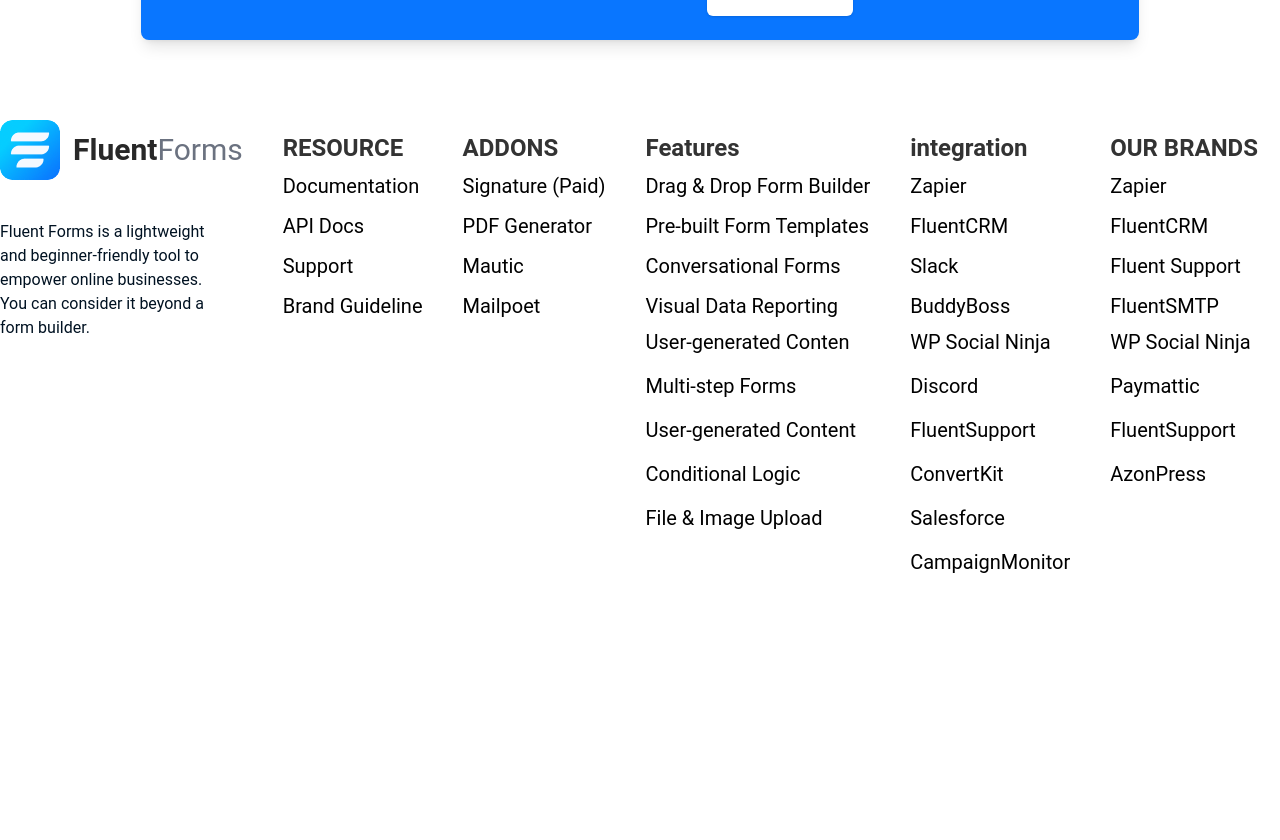
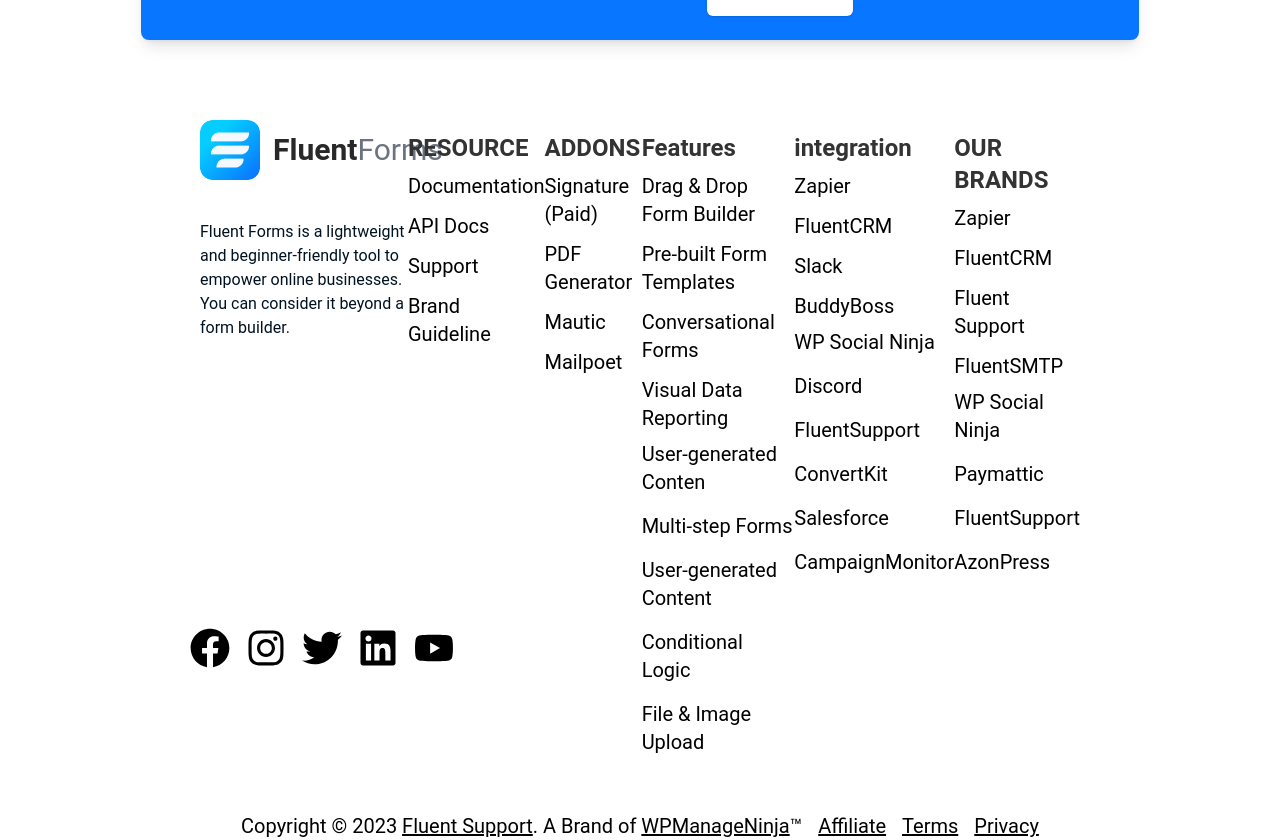
Before and after one commit to ronobir84/fluent-forms, a React (Vite) app: page / in a window 1280 px wide. Shown: the part 9320-10160 px from the top of the page. Before the commit the page ends 9932 px from the top, so only its background shows below. Built offline with nearby package versions, Linux system fonts and the light colour scheme.

Commit message:
footer finshed

```diff
--- a/src/Pages/Shared/Footer/Footer.jsx
+++ b/src/Pages/Shared/Footer/Footer.jsx
@@ -1,9 +1,11 @@
 import logo from "../../../assets/image/logo.png"
  import footerImg from "../../../assets/image/footer-1.png"
 import { Link } from "react-router-dom";
+import { FaFacebook, FaTwitter, FaInstagram, FaLinkedin, FaYoutube } from "react-icons/fa";
+
 const Footer = () => {
     return (
-        <div className='w-full h-[700px] bg-[#FFFFFF]'>
+        <div className='w-full h-[800px] bg-[#FFFFFF]'>
             <div className='w-[78%] h-52 bg-[#0976FF] mx-auto relative bottom-20 rounded-lg shadow-lg '>
                 <div className="flex  items-center px-24">
                     <div className="flex items-center gap-8">
@@ -34,7 +36,7 @@ const Footer = () => {
             </div>
 
             <div>
-                <div className="flex gap-10">
+                <div className="flex justify-between px-[200px]">
                     <div>
                         <Link>
                             <div className="flex items-center gap-1">
@@ -145,6 +147,25 @@ const Footer = () => {
 
                      </div>
                 </div>
+
+
+                <div>
+                    <div className="flex gap-4 relative  pl-[190px]">
+                        <Link><FaFacebook className="w-10 h-10 text-black"></FaFacebook></Link>
+                        <Link><FaInstagram className="w-10 h-10 text-black"></FaInstagram></Link>
+                        <Link><FaTwitter className="w-10 h-10 text-black"></FaTwitter></Link>
+                        <Link><FaLinkedin className="w-10 h-10 text-black"></FaLinkedin></Link>
+                        <Link><FaYoutube className="w-10 h-10 text-black"></FaYoutube></Link>
+                    </div>
+                </div>
+
+                <div className="flex gap-4 pt-36 justify-center">
+                    <h2 className="text-xl text-black ">Copyright © 2023 <span className="underline">Fluent Support</span>. A Brand of  <span className="underline">WPManageNinja</span>™</h2>
+                    <Link className="text-xl text-black underline">Affiliate </Link>
+                    <Link className="text-xl text-black underline">Terms </Link>
+                    <Link className="text-xl text-black underline">Privacy</Link>
+
+                </div>
             </div>
 
         </div>
```
